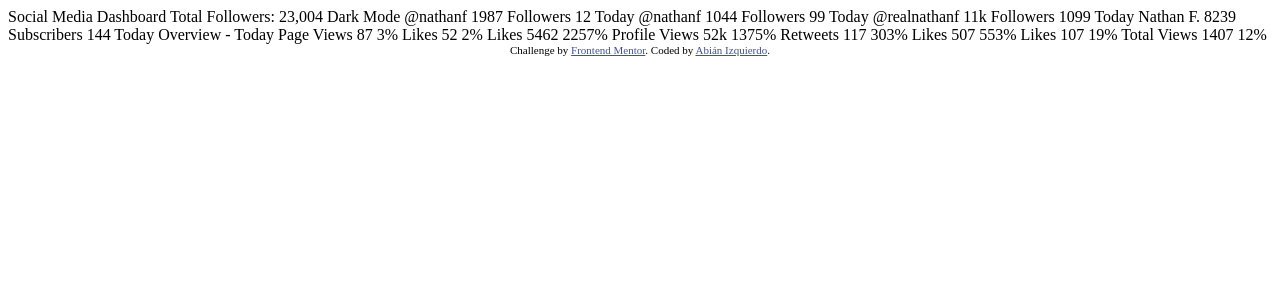
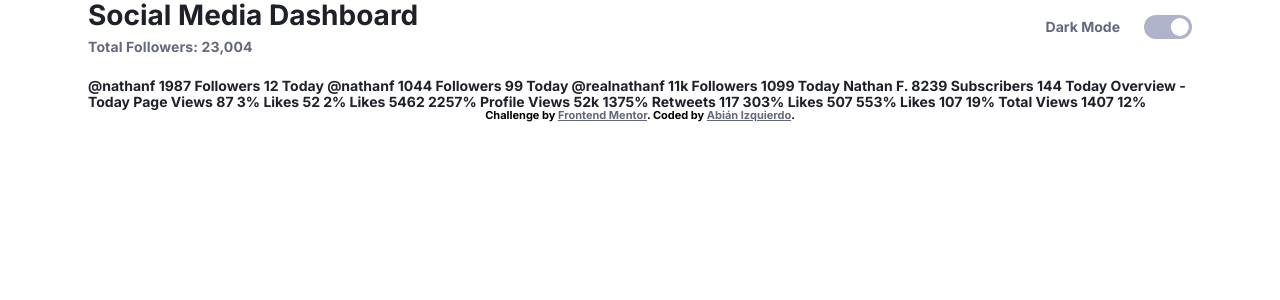
Before and after one commit to abizmo/social-media-dashboard-with-theme-switcher, a React (Create React App) app: page / in a window 1280 px wide. Shown: the top 300 px of the page. Built offline with nearby package versions, Linux system fonts and the light colour scheme.

Commit message:
Feat: Add style and structure (#1)
Add basic theme Context and intial Dashboard CSS

```diff
--- a/public/index.html
+++ b/public/index.html
@@ -5,6 +5,9 @@
   <meta name="viewport" content="width=device-width, initial-scale=1.0">
 
   <link rel="icon" type="image/png" sizes="32x32" href="./images/favicon-32x32.png">
+  <link rel="preconnect" href="https://fonts.googleapis.com">
+  <link rel="preconnect" href="https://fonts.gstatic.com" crossorigin>
+  <link href="https://fonts.googleapis.com/css2?family=Inter:wght@400;700&display=swap" rel="stylesheet">
 
   <title>Frontend Mentor | Social Media Dashboard with Theme Switcher</title>
 
--- /dev/null
+++ b/src/ThemeContext.jsx
@@ -0,0 +1,30 @@
+import React, {
+  createContext, useCallback, useMemo, useState,
+} from 'react';
+
+const ThemeContext = createContext();
+
+// eslint-disable-next-line react/prop-types
+function ThemeContextProvider({ children }) {
+  const [dark, setDark] = useState(false);
+
+  const toggleDark = useCallback(
+    () => {
+      setDark((prev) => !prev);
+    },
+    [],
+  );
+
+  const contextValue = useMemo(() => ({
+    dark,
+    toggleDark,
+  }), [dark, toggleDark]);
+
+  return (
+    <ThemeContext.Provider value={contextValue}>
+      {children}
+    </ThemeContext.Provider>
+  );
+}
+
+export { ThemeContext, ThemeContextProvider };
--- /dev/null
+++ b/src/components/Dashboard/Header/Header.module.css
@@ -0,0 +1,59 @@
+.header {
+  --gap: 1.5rem;
+  flex-direction: column;
+  margin-bottom: 1.5rem;
+}
+
+.info {
+  --gap: .5rem;
+  flex-direction: column;
+}
+
+.darkMode {
+  align-items: center;
+  border-top: 1px solid hsl( var(--clr-text-primary) / .3);
+  justify-content: space-between;
+  padding-top: 1rem;
+}
+
+@media (min-width: 48rem) {
+  .header {
+    align-items: center;
+    flex-direction: row;
+    justify-content: space-between;
+  }
+
+  .darkMode {
+    border-top: none;
+    padding-top: 0;
+  }
+}
+
+
+.switch {
+  aspect-ratio: 2;
+  background: var(--clr-toggle);
+  border: none;
+  border-radius: .75rem;
+  cursor: pointer;
+  height: 1.5rem;
+  position: relative;
+}
+
+.switch::after {
+  aspect-ratio: 1;
+  background: var(--clr-bg);
+  border-radius: 50%;
+  content: ' ';
+  height: 1.125rem;
+  left: 90%;
+  position: absolute;
+  top: 50%;
+  transform: translateX(-90%) translateY(-50%);
+  transition: all 300ms ease-in;
+}
+
+.switch[aria-checked="true"]::after {
+  left: 10%;
+  transform: translateX(-10%) translateY(-50%);
+}
--- /dev/null
+++ b/src/components/Dashboard/Header/index.jsx
@@ -0,0 +1,34 @@
+import React, { useContext } from 'react';
+
+import { ThemeContext } from '../../../ThemeContext';
+import styles from './Header.module.css';
+
+function Header() {
+  const { dark, toggleDark } = useContext(ThemeContext);
+
+  return (
+    <div
+      className={`flex ${styles.header}`}
+    >
+      <div className={`flex ${styles.info}`}>
+        <h1 className="fs-700">Social Media Dashboard</h1>
+        <p className="letter-spacing-3 text-secondary">Total Followers: 23,004</p>
+      </div>
+      <div className={`flex ${styles.darkMode}`}>
+        <p className="text-secondary">Dark Mode</p>
+        <button
+          className={styles.switch}
+          type="button"
+          aria-controls="dark-mode"
+          aria-checked={dark}
+          role="switch"
+          onClick={toggleDark}
+        >
+          <span className="sr-only">Change Mode</span>
+        </button>
+      </div>
+    </div>
+  );
+}
+
+export default Header;
--- /dev/null
+++ b/src/components/Dashboard/index.jsx
@@ -0,0 +1,74 @@
+import React, { useContext } from 'react';
+
+import { ThemeContext } from '../../ThemeContext';
+import Header from './Header';
+
+function Dashboard() {
+  const { dark } = useContext(ThemeContext);
+
+  return (
+    <div
+      className="container"
+      data-theme={dark ? 'dark' : 'light'}
+    >
+      <Header />
+
+      @nathanf
+      1987
+      Followers
+      12 Today
+
+      @nathanf
+      1044
+      Followers
+      99 Today
+
+      @realnathanf
+      11k
+      Followers
+      1099 Today
+
+      Nathan F.
+      8239
+      Subscribers
+      144 Today
+
+      Overview - Today
+
+      Page Views
+      87
+      3%
+
+      Likes
+      52
+      2%
+
+      Likes
+      5462
+      2257%
+
+      Profile Views
+      52k
+      1375%
+
+      Retweets
+      117
+      303%
+
+      Likes
+      507
+      553%
+
+      Likes
+      107
+      19%
+
+      Total Views
+      1407
+      12%
+
+    </div>
+  );
+}
+
+export default Dashboard;
--- a/src/index.css
+++ b/src/index.css
@@ -1,8 +1,165 @@
+/* Custom properties */
+:root {
+  --clr-accent-green: hsl(163 72% 41%);
+  --clr-accent-red: hsl(356 69% 56%);
+  /* light theme */
+  --clr-toggle: hsl(230 22% 74%);
+  --clr-bg: hsl(0 0% 100%);
+  --clr-top-bg-pattern: hsl(225 100% 98%);
+  --clr-card-bg: hsl(227 47% 96%);
+  --clr-text-secondary: hsl(228 12% 44%);
+  --clr-text-primary: 230 17% 14%;
+
+  /* brand colors */
+  --clr-facebook: hsl(208 92% 53%);
+  --clr-twitter: hsl(203 89% 53%);
+  --clr-instagram: linear-gradient(90deg, hsl(37 97% 70%), hsl(329 70% 58%));
+  --clr-youtube: hsl(348 97% 39%);
+
+  --ff-sans: 'Inter', sans-serif;
+  --fs-900: 3.5rem;
+  --fs-800: 2rem;
+  --fs-700: clamp(1.5rem, 1vw + 1.1rem, 1.75rem);
+  --fs-600: 1.5rem;
+  --fs-500: 1rem;
+  --fs-400: .875rem;
+  --fs-200: .75rem;
+  --fs-100: .6875rem;
+}
+
+[data-theme="dark"] {
+  /* dark theme */
+  --clr-toggle: linear-gradient(90deg, hsl(210 78% 56%), hsl(146 68% 55%));
+  --clr-bg: hsl(230 17% 14%);
+  --clr-top-bg-pattern: hsl(232 19% 15%);
+  --clr-card-bg: hsl(228 28% 20%);
+  --clr-text-secondary: hsl(228 34% 66%);
+  --clr-text-primary: 0 0% 100%;
+}
+/* End Custom properties */
+/* Reset Section */
+*,
+*::before,
+*::after {
+  box-sizing: border-box;
+}
+
+body,
+h1,
+h2,
+h3,
+p {
+  font-weight: 700;
+  margin: 0;
+}
+
+/* Remove animations for people who've turned them off */
+@media (prefers-reduced-motion: reduce) {
+  *,
+  *::before,
+  *::after {
+    animation-duration: 0.01ms !important;
+    animation-iteration-count: 1 !important;
+    transition-duration: 0.01ms !important;
+    scroll-behavior: auto !important;
+  }
+}
+
+/* End Reset Section */
+
+body {
+  font-family: var(--ff-sans);
+  font-size: var(--fs-400);
+  line-height: 1.1;
+  min-height: 100vh;
+}
+
+/* Utility classes */
+.container {
+  background: var(--clr-bg);
+  color: hsl( var(--clr-text-primary) );
+  margin-inline: auto;
+  max-width: 72rem;
+  padding-inline: 1.5rem;
+}
+
+.flex {
+  display: flex;
+  gap: var(--gap, 1rem);
+}
+
+.grid {
+  display: grid;
+  gap: var(--gap, 1rem);
+}
+
+/* hide content */
+.sr-only {
+  border: 0;
+  clip: rect(0,0,0,0);
+  height: 1px;
+  margin: -1px;
+  overflow: hidden;
+  padding: 0;
+  position: absolute;
+  white-space: nowrap;
+  width: 1px;
+}
+
+.fs-900 {
+  font-size: var(--fs-900);
+}
+
+.fs-800 {
+  font-size: var(--fs-800);
+}
+
+.fs-700 {
+  font-size: var(--fs-700);
+}
+
+.fs-600 {
+  font-size: var(--fs-600);
+}
+
+.fs-200 {
+  font-size: var(--fs-200);
+}
+
+.fs-100 {
+  font-size: var(--fs-100);
+}
+
+.letter-spacing-1 {
+  letter-spacing: -0.03em;
+}
+
+.letter-spacing-2 {
+  letter-spacing: 0.005em;
+}
+
+.letter-spacing-3 {
+  letter-spacing: 0.01em;
+}
+
+.letter-spacing-4 {
+  letter-spacing: 0.42em;
+}
+
+.text-secondary {
+  color: var(--clr-text-secondary);
+}
+
+.uppercase {
+  text-transform: uppercase;
+}
+
+/* Footer css */
 .attribution {
-  font-size: 11px;
+  font-size: var(--fs-100);
   text-align: center;
 }
 
 .attribution a {
-  color: hsl(228, 45%, 44%);
+  color: var(--clr-text-secondary);
 }
--- a/src/index.jsx
+++ b/src/index.jsx
@@ -1,72 +1,17 @@
 import React from 'react';
 import ReactDOM from 'react-dom/client';
+
+import Dashboard from './components/Dashboard';
 import './index.css';
+import { ThemeContextProvider } from './ThemeContext';
 
 const root = ReactDOM.createRoot(document.getElementById('root'));
 
 root.render(
   <React.StrictMode>
-    <main>
-      Social Media Dashboard
-      Total Followers: 23,004
-
-      Dark Mode
-
-      @nathanf
-      1987
-      Followers
-      12 Today
-
-      @nathanf
-      1044
-      Followers
-      99 Today
-
-      @realnathanf
-      11k
-      Followers
-      1099 Today
-
-      Nathan F.
-      8239
-      Subscribers
-      144 Today
-
-      Overview - Today
-
-      Page Views
-      87
-      3%
-
-      Likes
-      52
-      2%
-
-      Likes
-      5462
-      2257%
-
-      Profile Views
-      52k
-      1375%
-
-      Retweets
-      117
-      303%
-
-      Likes
-      507
-      553%
-
-      Likes
-      107
-      19%
-
-      Total Views
-      1407
-      12%
-
-    </main>
+    <ThemeContextProvider>
+      <Dashboard />
+    </ThemeContextProvider>
     <footer className="attribution">
       Challenge by
       {' '}
```
